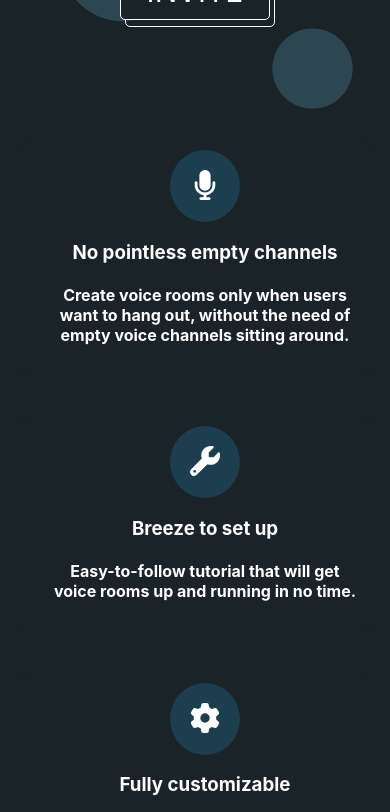
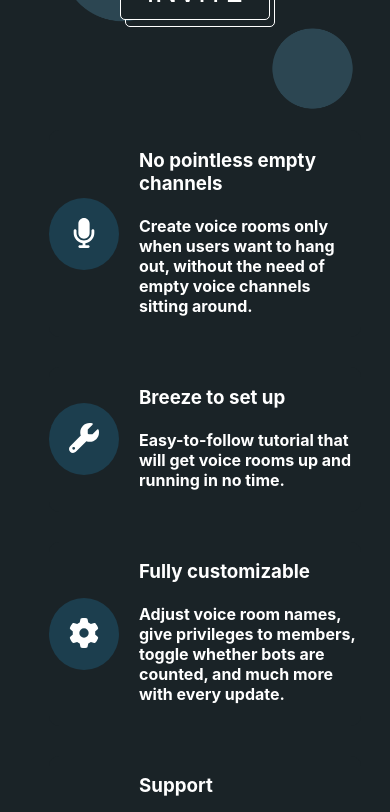
Before and after one commit to okay1204/Voice-Rooms-Site, a React (Create React App) app: page / in a window 390 px wide. Shown: the part 720-1532 px from the top of the page. Built offline with nearby package versions, Linux system fonts and the light colour scheme; what urlencode would draw is missing.

Commit message:
Adjust feature box positioning

```diff
--- a/src/pages/premium.js
+++ b/src/pages/premium.js
@@ -28,7 +28,7 @@ function Premium(props) {
 
             <h4 className='premium-features-header'>Features</h4>
 
-            <div className='features-list'>
+            <div className='features-list premium-features-list'>
                 <FeatureBox
                     title='Text Rooms'
                     desc='Create temporary text channels that pair up with your voice channels.'
--- a/src/styles/featureBox.css
+++ b/src/styles/featureBox.css
@@ -1,10 +1,9 @@
 .features-list {
-    color: white;
-    text-align: center;
     display: flex;
     flex-wrap: wrap;
-    justify-content: center;
-    align-items: center;
+    width: 80%;
+    margin: 0 auto;
+    gap: 10px;
 }
 
 .features-section {
@@ -13,8 +12,7 @@
     flex: 1 0 40%;
     display: flex;
     position: relative;
-    margin: 20px;
-    padding: 10px;
+    margin: 10px;
     justify-content: left;
     align-items: center;
     text-align: left;
@@ -25,7 +23,6 @@
 
 .features-left {
     padding: 20px;
-    margin-left: 20px;
     background-color: rgb(28, 62, 78);
     border-radius: 50%;
 }
@@ -59,9 +56,8 @@
     }
 }
 
-@media only screen and (max-width: 400px) {
-    .features-section {
+@media only screen and (max-width: 700px) {
+    .features-list {
         flex-direction: column;
-        text-align: center;
     }
 }
--- a/src/styles/premium.css
+++ b/src/styles/premium.css
@@ -101,6 +101,10 @@
     font-size: 40px;
 }
 
+.premium-features-list {
+    margin-bottom: 30px;
+}
+
 
 @keyframes glow {
     from {
```
